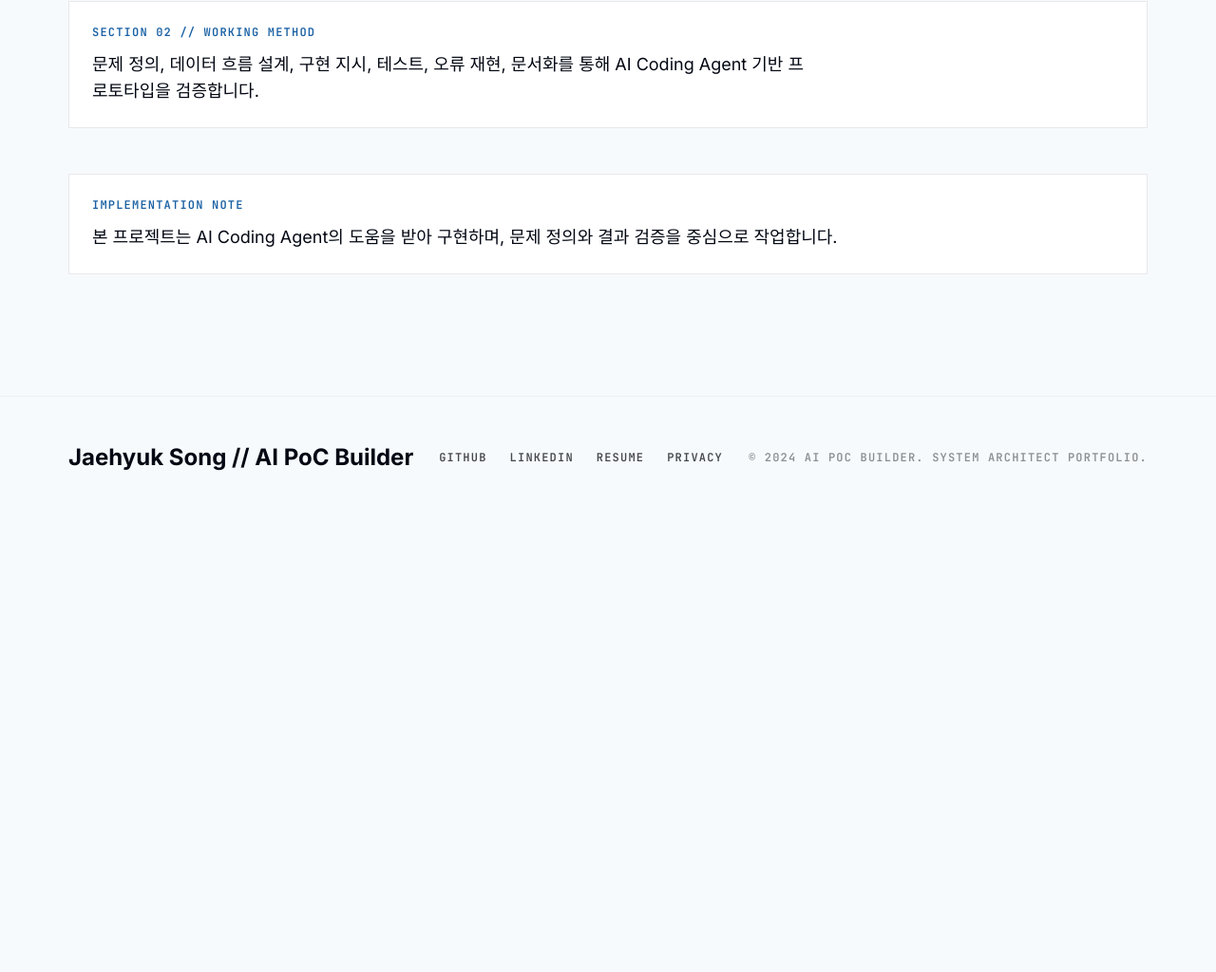
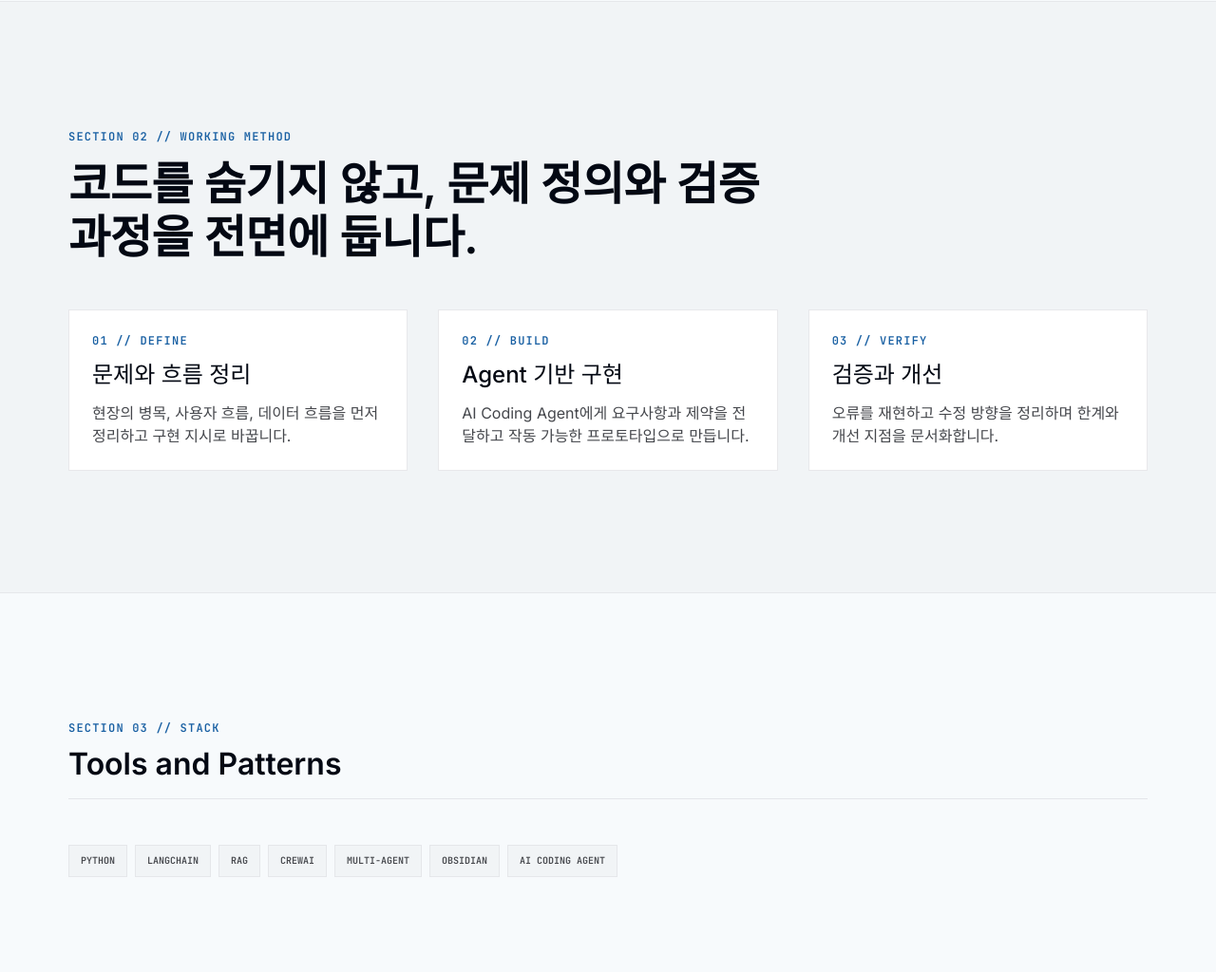
Before and after one commit to yatmanstory/Yatman_Portfolio, a plain HTML site: page index.html in a window 1280 px wide. Shown: the part 1776-2800 px from the top of the page at 95% size. Before the commit the page ends 2322 px from the top, so only its background shows below. Drawn offline with nearby package versions, Linux system fonts and the light colour scheme.

Commit message:
feat: add process stack and page navigation

```diff
--- a/index.html
+++ b/index.html
@@ -168,18 +168,18 @@
             </div>
             <nav class="hidden md:flex items-center gap-stack-lg">
                 <a class="font-body-md text-body-md text-secondary border-b-2 border-secondary pb-1 cursor-pointer transition-all"
-                    href="#">SOLUTIONS</a>
+                    href="#projects">PROJECTS</a>
                 <a class="font-body-md text-body-md text-on-surface-variant hover:text-secondary transition-colors duration-200 cursor-pointer"
-                    href="#">PROCESS</a>
+                    href="#process">PROCESS</a>
                 <a class="font-body-md text-body-md text-on-surface-variant hover:text-secondary transition-colors duration-200 cursor-pointer"
-                    href="#">STACK</a>
+                    href="#stack">STACK</a>
                 <a class="font-body-md text-body-md text-on-surface-variant hover:text-secondary transition-colors duration-200 cursor-pointer"
-                    href="#">PORTFOLIO</a>
+                    href="#implementation-note">NOTE</a>
             </nav>
-            <button
+            <a href="#projects"
                 class="font-label-caps text-label-caps bg-primary text-on-primary px-stack-md py-3 hover:bg-secondary transition-colors duration-200 active:opacity-70 uppercase tracking-widest">
-                CONTACT ME
-            </button>
+                VIEW WORK
+            </a>
         </div>
     </header>
     <main>
@@ -306,19 +306,51 @@
                 </button>
             </div>
         </section>
-        <section id="process" class="max-w-[1200px] mx-auto px-margin-mobile md:px-gutter pb-stack-lg">
-            <div class="border border-outline-variant/40 bg-surface-container-lowest p-6">
-                <p class="font-label-caps text-label-caps text-secondary uppercase">SECTION 02 // WORKING METHOD</p>
-                <p class="font-body-lg text-body-lg text-primary mt-3 max-w-[760px]">
-                    문제 정의, 데이터 흐름 설계, 구현 지시, 테스트, 오류 재현, 문서화를 통해 AI Coding Agent 기반 프로토타입을 검증합니다.
-                </p>
+        <section id="process" class="bg-surface-container-low border-y border-outline-variant/30">
+            <div class="max-w-[1200px] mx-auto px-margin-mobile md:px-gutter py-section-gap">
+                <span class="font-label-caps text-label-caps text-secondary uppercase">SECTION 02 // WORKING METHOD</span>
+                <h2 class="font-headline-lg text-headline-lg-mobile md:text-headline-lg text-primary mt-3 max-w-[760px]">
+                    코드를 숨기지 않고, 문제 정의와 검증 과정을 전면에 둡니다.
+                </h2>
+                <div class="grid grid-cols-1 md:grid-cols-3 gap-gutter mt-stack-lg">
+                    <div class="border border-outline-variant/40 bg-surface-container-lowest p-6">
+                        <p class="font-label-caps text-label-caps text-secondary uppercase">01 // Define</p>
+                        <h3 class="font-headline-sm text-headline-sm text-primary mt-3">문제와 흐름 정리</h3>
+                        <p class="font-body-md text-body-md text-on-surface-variant mt-3">현장의 병목, 사용자 흐름, 데이터 흐름을 먼저 정리하고 구현 지시로 바꿉니다.</p>
+                    </div>
+                    <div class="border border-outline-variant/40 bg-surface-container-lowest p-6">
+                        <p class="font-label-caps text-label-caps text-secondary uppercase">02 // Build</p>
+                        <h3 class="font-headline-sm text-headline-sm text-primary mt-3">Agent 기반 구현</h3>
+                        <p class="font-body-md text-body-md text-on-surface-variant mt-3">AI Coding Agent에게 요구사항과 제약을 전달하고 작동 가능한 프로토타입으로 만듭니다.</p>
+                    </div>
+                    <div class="border border-outline-variant/40 bg-surface-container-lowest p-6">
+                        <p class="font-label-caps text-label-caps text-secondary uppercase">03 // Verify</p>
+                        <h3 class="font-headline-sm text-headline-sm text-primary mt-3">검증과 개선</h3>
+                        <p class="font-body-md text-body-md text-on-surface-variant mt-3">오류를 재현하고 수정 방향을 정리하며 한계와 개선 지점을 문서화합니다.</p>
+                    </div>
+                </div>
+            </div>
+        </section>
+        <section id="stack" class="max-w-[1200px] mx-auto px-margin-mobile md:px-gutter py-section-gap">
+            <div class="border-b border-outline-variant/40 pb-4 mb-stack-lg">
+                <span class="font-label-caps text-label-caps text-secondary uppercase">SECTION 03 // STACK</span>
+                <h2 class="font-headline-md text-headline-md text-primary mt-2">Tools and Patterns</h2>
+            </div>
+            <div class="flex flex-wrap gap-2">
+                <span class="bg-surface-container-low px-3 py-1 font-label-caps text-[10px] text-on-surface-variant border border-outline-variant/30">PYTHON</span>
+                <span class="bg-surface-container-low px-3 py-1 font-label-caps text-[10px] text-on-surface-variant border border-outline-variant/30">LANGCHAIN</span>
+                <span class="bg-surface-container-low px-3 py-1 font-label-caps text-[10px] text-on-surface-variant border border-outline-variant/30">RAG</span>
+                <span class="bg-surface-container-low px-3 py-1 font-label-caps text-[10px] text-on-surface-variant border border-outline-variant/30">CREWAI</span>
+                <span class="bg-surface-container-low px-3 py-1 font-label-caps text-[10px] text-on-surface-variant border border-outline-variant/30">MULTI-AGENT</span>
+                <span class="bg-surface-container-low px-3 py-1 font-label-caps text-[10px] text-on-surface-variant border border-outline-variant/30">OBSIDIAN</span>
+                <span class="bg-surface-container-low px-3 py-1 font-label-caps text-[10px] text-on-surface-variant border border-outline-variant/30">AI CODING AGENT</span>
             </div>
         </section>
         <section id="implementation-note" class="max-w-[1200px] mx-auto px-margin-mobile md:px-gutter pb-section-gap">
-            <div class="border border-outline-variant/40 bg-surface-container-lowest p-6">
+            <div class="border border-outline-variant/40 bg-surface-container-lowest p-6 md:p-8">
                 <p class="font-label-caps text-label-caps text-secondary uppercase">Implementation Note</p>
                 <p class="font-body-lg text-body-lg text-primary mt-3 max-w-[820px]">
-                    본 프로젝트는 AI Coding Agent의 도움을 받아 구현하며, 문제 정의와 결과 검증을 중심으로 작업합니다.
+                    본 포트폴리오의 프로젝트들은 AI Coding Agent의 도움을 받아 구현했습니다. 저는 문제 정의, 제품 흐름 설계, 데이터 흐름 설계, 구현 지시, 테스트, 오류 재현, 수정 방향 정리, 문서화를 담당했습니다.
                 </p>
             </div>
         </section>
@@ -382,15 +414,12 @@
                 Jaehyuk Song // AI PoC Builder
             </div>
             <div class="font-label-caps text-label-caps text-on-surface-variant flex gap-stack-md order-3 md:order-2">
-                <a class="hover:text-secondary underline-offset-4 hover:underline transition-colors" href="#">GITHUB</a>
-                <a class="hover:text-secondary underline-offset-4 hover:underline transition-colors"
-                    href="#">LINKEDIN</a>
-                <a class="hover:text-secondary underline-offset-4 hover:underline transition-colors" href="#">RESUME</a>
-                <a class="hover:text-secondary underline-offset-4 hover:underline transition-colors"
-                    href="#">PRIVACY</a>
+                <a class="hover:text-secondary underline-offset-4 hover:underline transition-colors" href="#projects">PROJECTS</a>
+                <a class="hover:text-secondary underline-offset-4 hover:underline transition-colors" href="#process">PROCESS</a>
+                <a class="hover:text-secondary underline-offset-4 hover:underline transition-colors" href="#implementation-note">NOTE</a>
             </div>
             <div class="font-label-caps text-label-caps text-on-surface-variant/60 order-2 md:order-3">
-                © 2024 AI POC BUILDER. SYSTEM ARCHITECT PORTFOLIO.
+                © 2026 AI POC BUILDER. STATIC PORTFOLIO.
             </div>
         </div>
     </footer>
@@ -641,18 +670,6 @@
                 bar.style.width = newWidth + '%';
             }, 4000);
         });
-
-        // Simple smooth scroll for navigation
-        document.querySelectorAll('nav a').forEach(anchor => {
-            anchor.addEventListener('click', function (e) {
-                e.preventDefault();
-                // This is a placeholder since we don't have all sections
-                window.scrollTo({
-                    top: 0,
-                    behavior: 'smooth'
-                });
-            });
-        });
     </script>
 </body>
 
```
